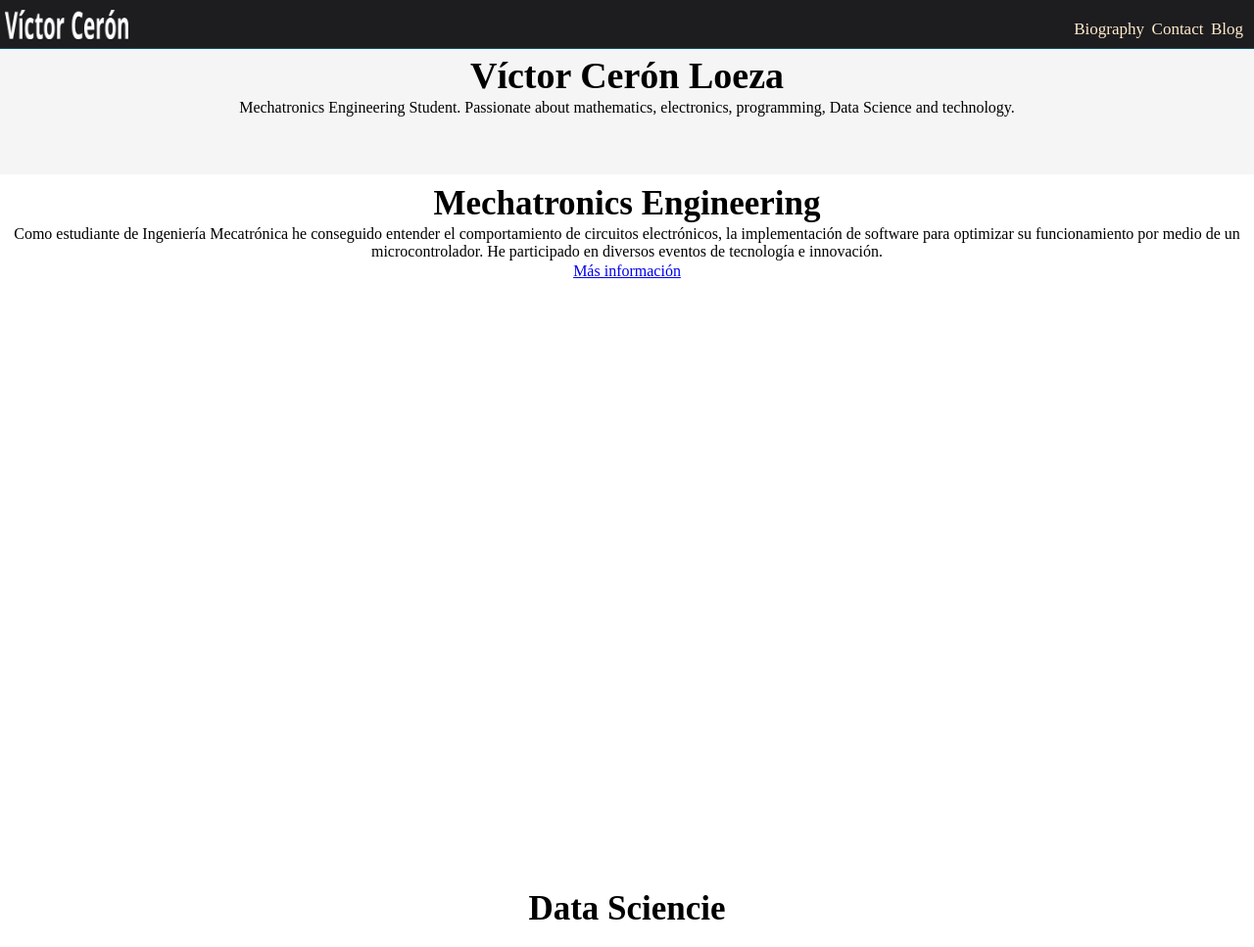
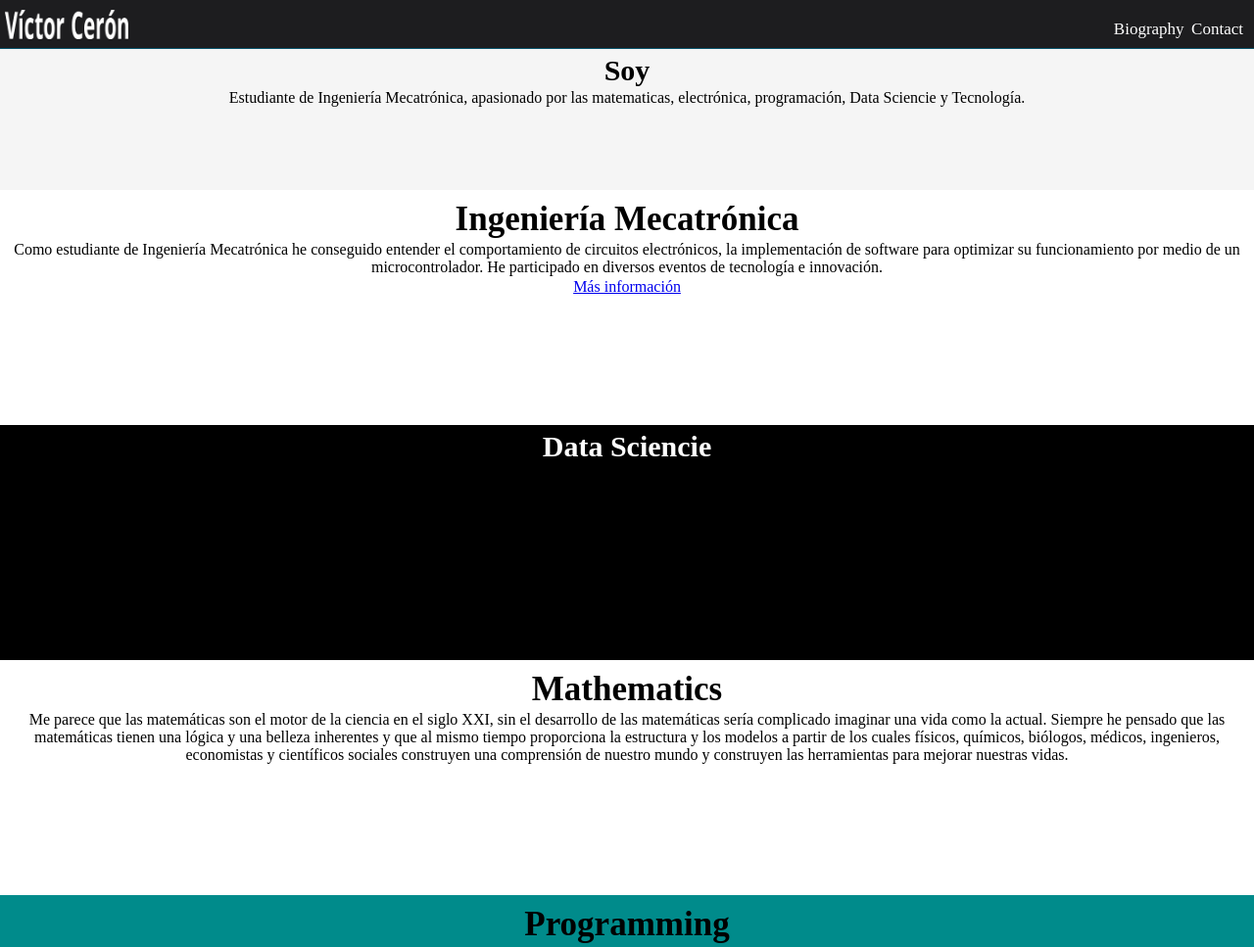
Before and after one commit to ceronlvictor/ceronlvictor, a plain HTML site: page index.html in a window 1280 px wide. Shown: the top 967 px of the page at 98% size. Drawn offline with Linux system fonts and the light colour scheme.

Commit message:
Sunday, I need to change all

```diff
--- a/index.html
+++ b/index.html
@@ -13,24 +13,24 @@
         <ul class="nav">
             <li>Biography</li>
             <li>Contact</li>
-            <li>Blog</li>
         </ul>
     </header>
     <main>
         <section id="uno">
-            <h1 class="title-v">Víctor Cerón Loeza</h1>
-            <p class="descript-v">Mechatronics Engineering Student. Passionate about mathematics, electronics, programming, Data Science and technology.</p>
+            <h1 class="title-v">Soy</h1>
+            <p class="descript-v">Estudiante de Ingeniería Mecatrónica, apasionado por las matematicas, electrónica, programación, Data Sciencie y Tecnología.</p>
         </section>
         <section id="dos">
-            <h1>Mechatronics Engineering</h1>
+            <h1>Ingeniería Mecatrónica</h1>
             <p id="dos-p">Como estudiante de Ingeniería Mecatrónica he conseguido entender el comportamiento de circuitos electrónicos, la implementación de software para optimizar su funcionamiento por medio de un microcontrolador. He participado en diversos eventos de tecnología e innovación.</p>
             <p id="dos-p-ref"><a href="./mecatronics/index.html">Más información</a></p>
         </section>
         <section id="tres">
-            <h1>Data Sciencie</h1>
+            <h1 id="three">Data Sciencie</h1>
         </section>
         <section id="cuatro">
             <h1>Mathematics</h1>
+            <p>Me parece que las matemáticas son el motor de la ciencia en el siglo XXI, sin el desarrollo de las matemáticas sería complicado imaginar una vida como la actual. Siempre he pensado que las matemáticas tienen una lógica y una belleza inherentes y que al mismo tiempo proporciona la estructura y los modelos a partir de los cuales físicos, químicos, biólogos, médicos, ingenieros, economistas y científicos sociales construyen una comprensión de nuestro mundo y construyen las herramientas para mejorar nuestras vidas.</p>
         </section>
         <section id="cinco">
            <h1>Programming</h1>
--- a/mecatronics/style.css
+++ b/mecatronics/style.css
@@ -14,7 +14,7 @@ header{
 }
 .nav{
     list-style: none;
-    color: blanchedalmond;
+    color: white;
     text-align: right;
     padding-top: 2rem;
     padding-right: 1.1rem;
--- a/style.css
+++ b/style.css
@@ -14,7 +14,8 @@ header{
 }
 .nav{
     list-style: none;
-    color: blanchedalmond;
+    color: white;
+    /* color: blanchedalmond; */
     text-align: right;
     padding-top: 2rem;
     padding-right: 1.1rem;
@@ -45,13 +46,21 @@ h1{
 section{
     width: 100%;
 }
+p{
+    font-size: 1.6rem;
+    color: black;
+    text-align: center;
+    padding-top: 0.2rem;
+    padding-left: 1rem;
+    padding-right: 1rem;
+}
 #uno{
     background-color:rgb(245, 245, 245);
-    height: 16vh;
+    height: 18vh;
 }
 .title-v{
     text-align: center;
-    font-size: 3.8rem;
+    font-size: 3rem;
     color: black;
     padding-top: 0.5rem;
 }
@@ -65,7 +74,7 @@ section{
 }
 #dos{
     background-color: white;
-    height: 90vh;
+    height: 30vh;
 }
 #dos-p{
     font-size: 1.6rem;
@@ -83,22 +92,38 @@ section{
     padding-right: 1rem;
 }
 #tres{
+    background-color: black;
+    height: 30vh;
+}
+#three{
+    text-align: center;
+    font-size: 3rem;
+    color: white;
+    padding-top: 0.5rem;
+}
+#three-p{
+    font-size: 1.6rem;
+    color: white;
+    text-align: center;
+    padding-top: 0.2rem;
+    padding-left: 1rem;
+    padding-right: 1rem;
+}
+
+#cuatro{
+    height: 30vh;
     background-color: white;
-    height: 90vh;
 }
-#cuatro{
-    height: 90vh;
-    background-color: darkblue;
-}
+
 #cinco{
-    height: 90vh;
+    height: 30vh;
     background-color: darkcyan;
 }
 #seis{
-    height: 90vh;
+    height: 30vh;
     background-color: firebrick;
 }
 footer{
     background-color: rgb(29,29,31);
-    height: 20vh;
+    height: 50vh;
 }
```
Also changed, not shown: mecatronics/index.html (+2 -3 lines).
